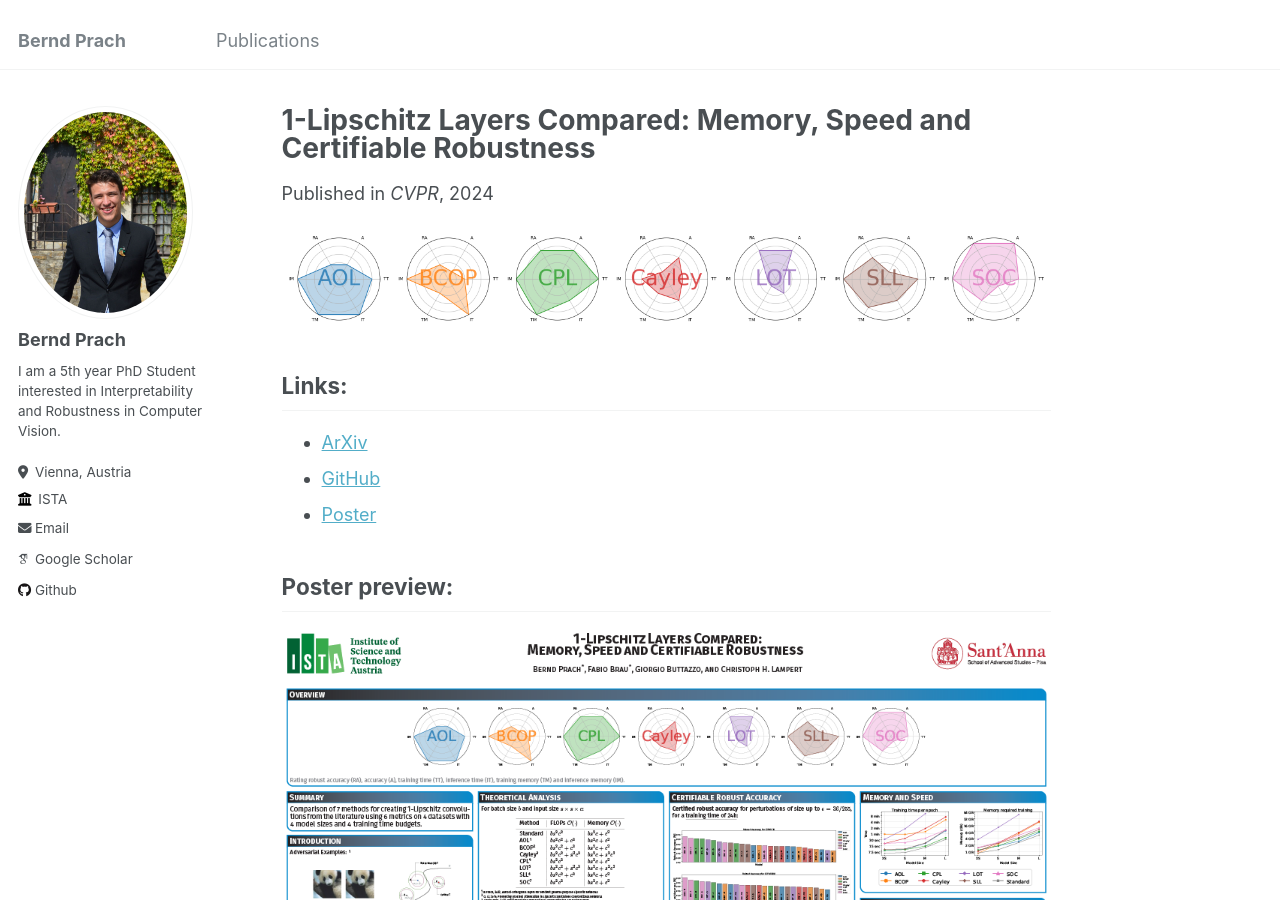
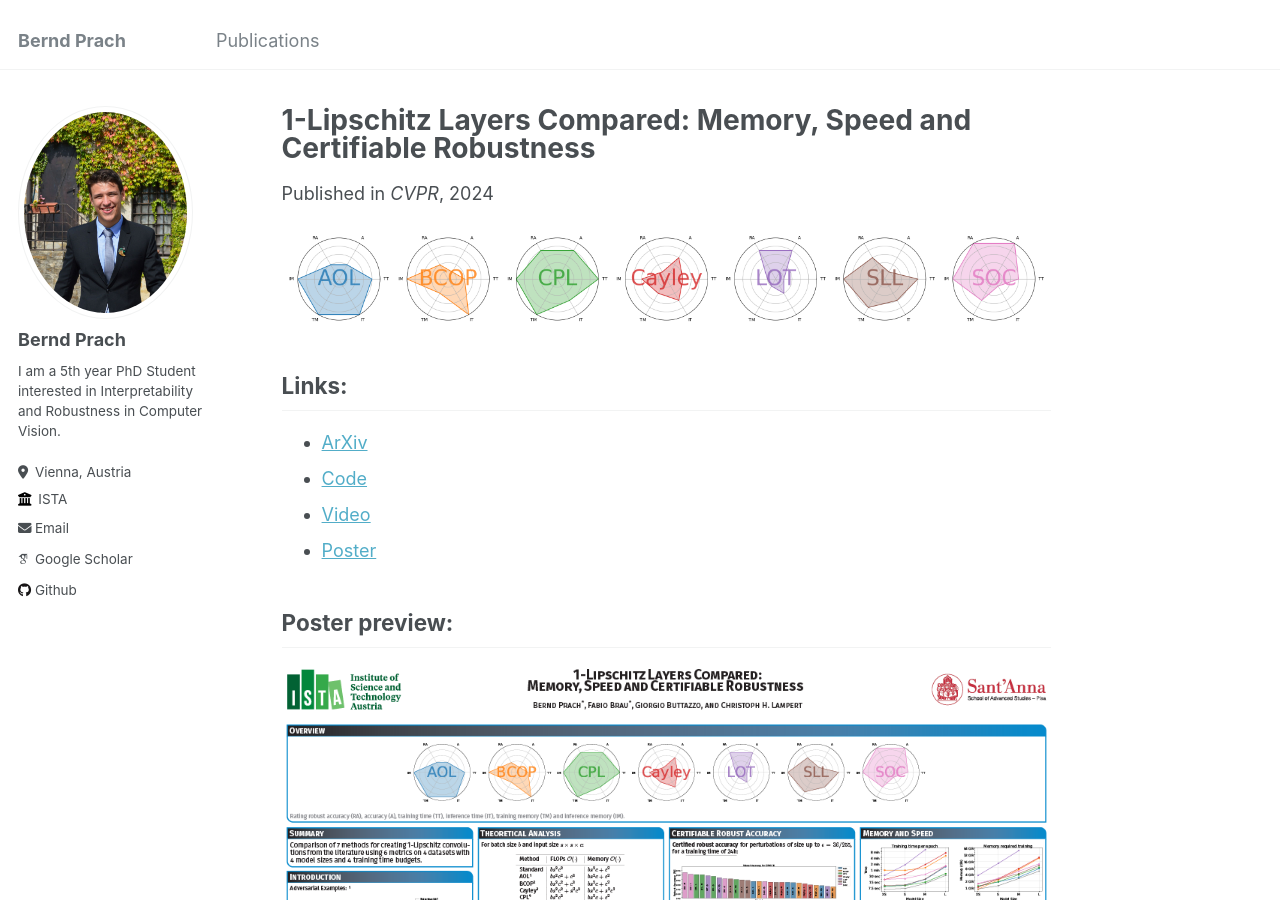
Before and after one commit to berndprach/berndprach.github.io, a Jekyll site: the page built from _publications/1_lipschitz_layers_compared.md, in a window 1280 px wide and 900 px high. Built offline with Jekyll 4.4.1, drawn with Linux system fonts in a browser that asks for light colours; some web fonts are replaced.

Commit message:
Update 1_lipschitz_layers_compared.md

```diff
--- a/_publications/1_lipschitz_layers_compared.md
+++ b/_publications/1_lipschitz_layers_compared.md
@@ -14,7 +14,8 @@ paperurl: 'https://arxiv.org/pdf/2311.16833'
 
 ## Links:
 - [ArXiv](https://arxiv.org/abs/2311.16833)
-- [GitHub](https://github.com/berndprach/1LipschitzLayersCompared)
+- [Code](https://github.com/berndprach/1LipschitzLayersCompared)
+- [Video](https://www.youtube.com/watch?v=5l0kkrAMqDg)
 - [Poster](https://drive.google.com/file/d/1774juF7XtxgJTUi8g0a8B8sH8AuSvRj7/view?usp=sharing)
 
 
```
